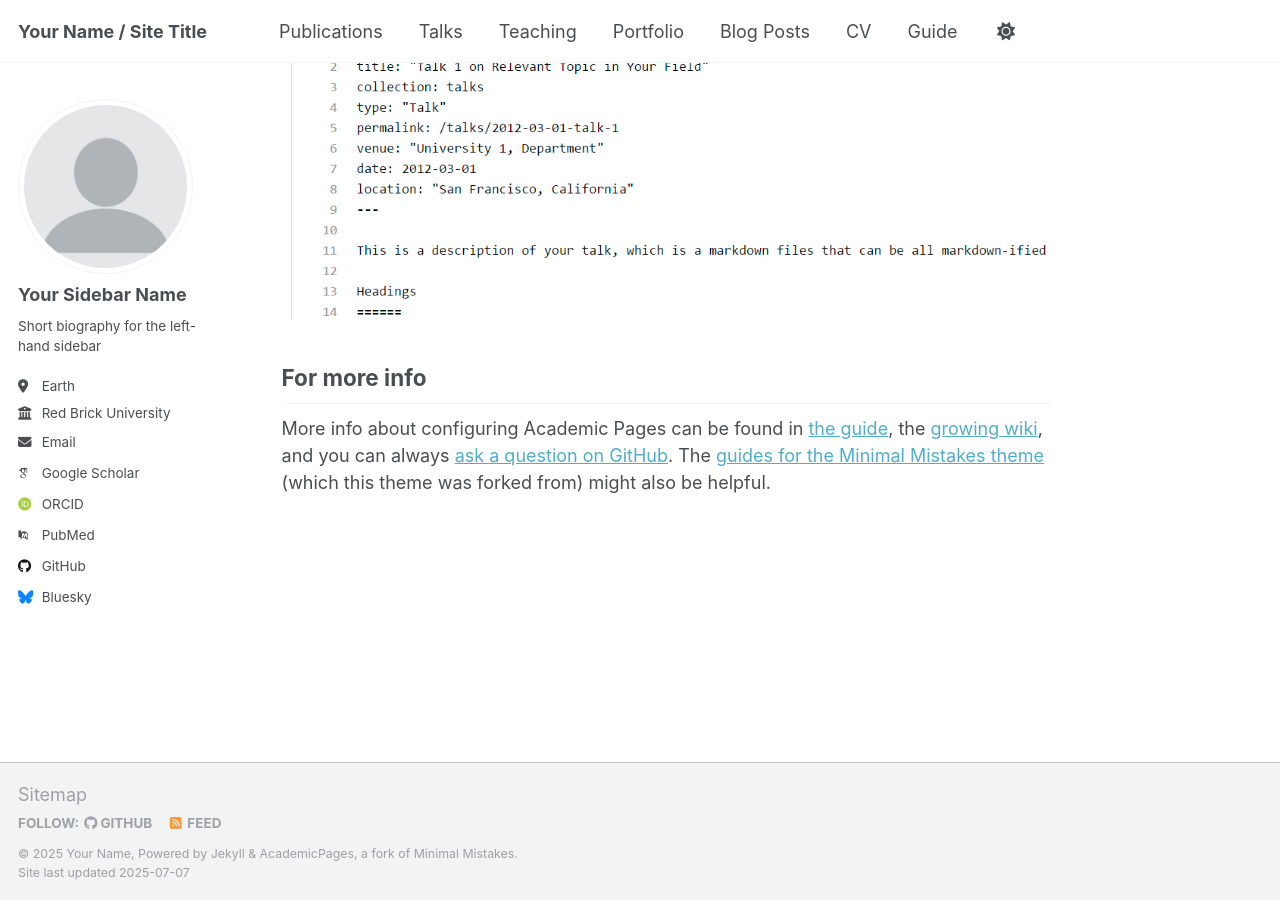
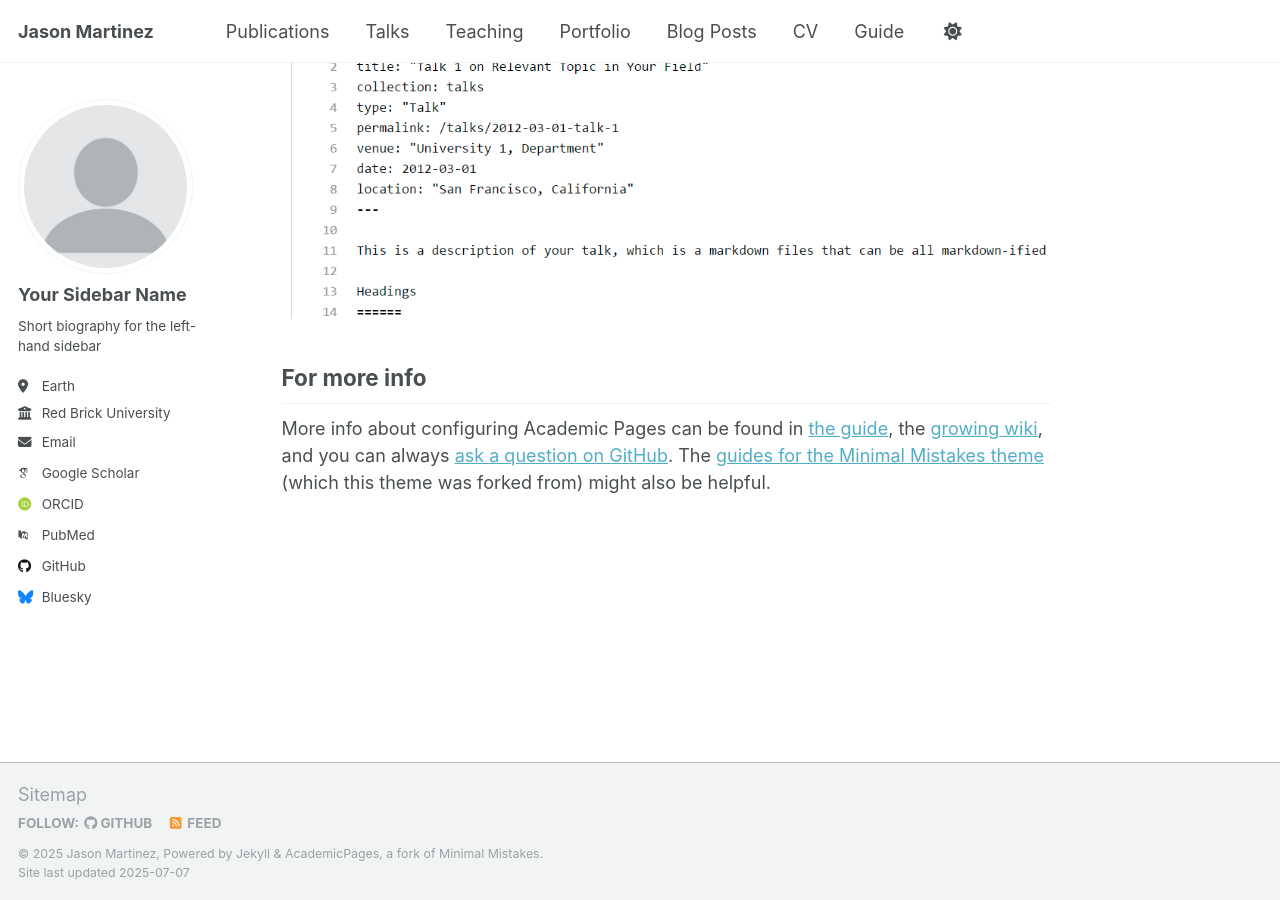
Before and after one commit to JMartinezCEE/JMartinezCEE.github.io, a Jekyll site: the page built from _pages/about.md, in a window 1280 px wide and 900 px high, scrolled down 2880 px. Built offline with Jekyll 4.4.1, drawn with Linux system fonts in a browser that asks for light colours; some web fonts are replaced; a script that is not in the unit is left out.

Commit message:
Update _config.yml

```diff
--- a/_config.yml
+++ b/_config.yml
@@ -9,10 +9,10 @@
 # Basic Site Settings
 locale                   : "en-US"
 site_theme               : "default"
-title                    : "Your Name / Site Title"
+title                    : "Jason Martinez"
 title_separator          : "-"
-name                     : &name "Your Name"
-description              : &description "personal description"
+name                     : &name "Jason Martinez"
+description              : &description "Senior Computational Engineer"
 url                      : https://academicpages.github.io # the base hostname & protocol for your site e.g. "https://[your GitHub username].github.io" or if you already have some other page hosted on Github then use "https://[your GitHub username].github.io/[Your Repo Name]"
 baseurl                  : "" # the subpath of your site, e.g. "/blog"
 repository               : "academicpages/academicpages.github.io"
```
